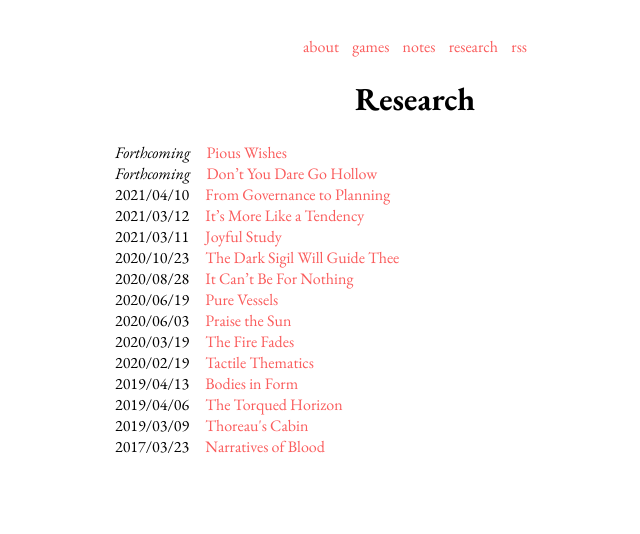
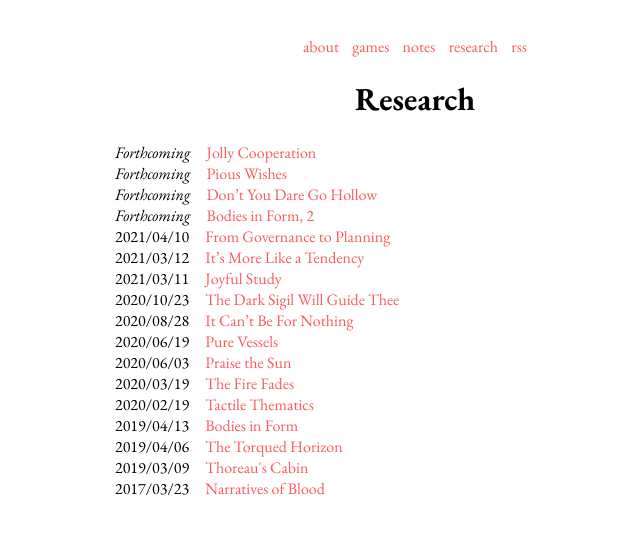
Before and after one commit to steinea/steinea.github.io, a Jekyll site: the page built from research/index.html, in a window 1280 px wide. Shown: the top 534 px of the page, without its empty margins (225-865 px from the left). Built offline with Jekyll 4.4.1, drawn with Linux system fonts in a browser that asks for light colours.

Commit message:
Update index.html

```diff
--- a/research/index.html
+++ b/research/index.html
@@ -7,9 +7,13 @@ title: Research
 
 <!--There are em spaces (U+2003) between post date and post href -->
 
-<em>Forthcoming</em> <a href="" target="_blank">Pious Wishes</a>
+<em>Forthcoming</em> <a href="" target="_blank">Jolly Cooperation</a>
+
+<br><em>Forthcoming</em> <a href="" target="_blank">Pious Wishes</a>
 
 <br><em>Forthcoming</em> <a href="" target="_blank">Don’t You Dare Go Hollow</a>
+
+<br><em>Forthcoming</em> <a href="" target="_blank">Bodies in Form, 2</a>
 
 <br>2021/04/10 <a href="https://zenodo.org/record/4685025" target="_blank">From Governance to Planning</a>
 
```
